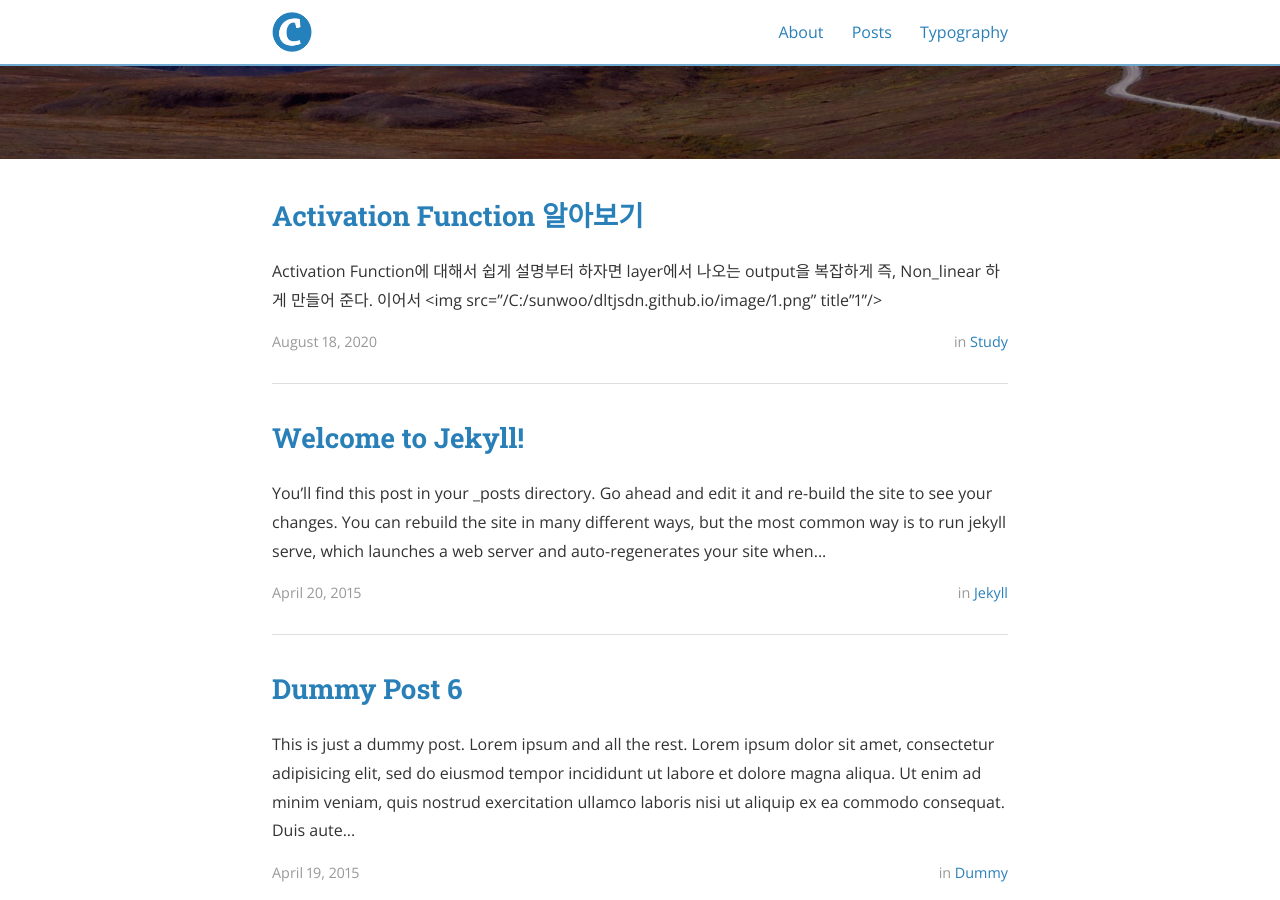
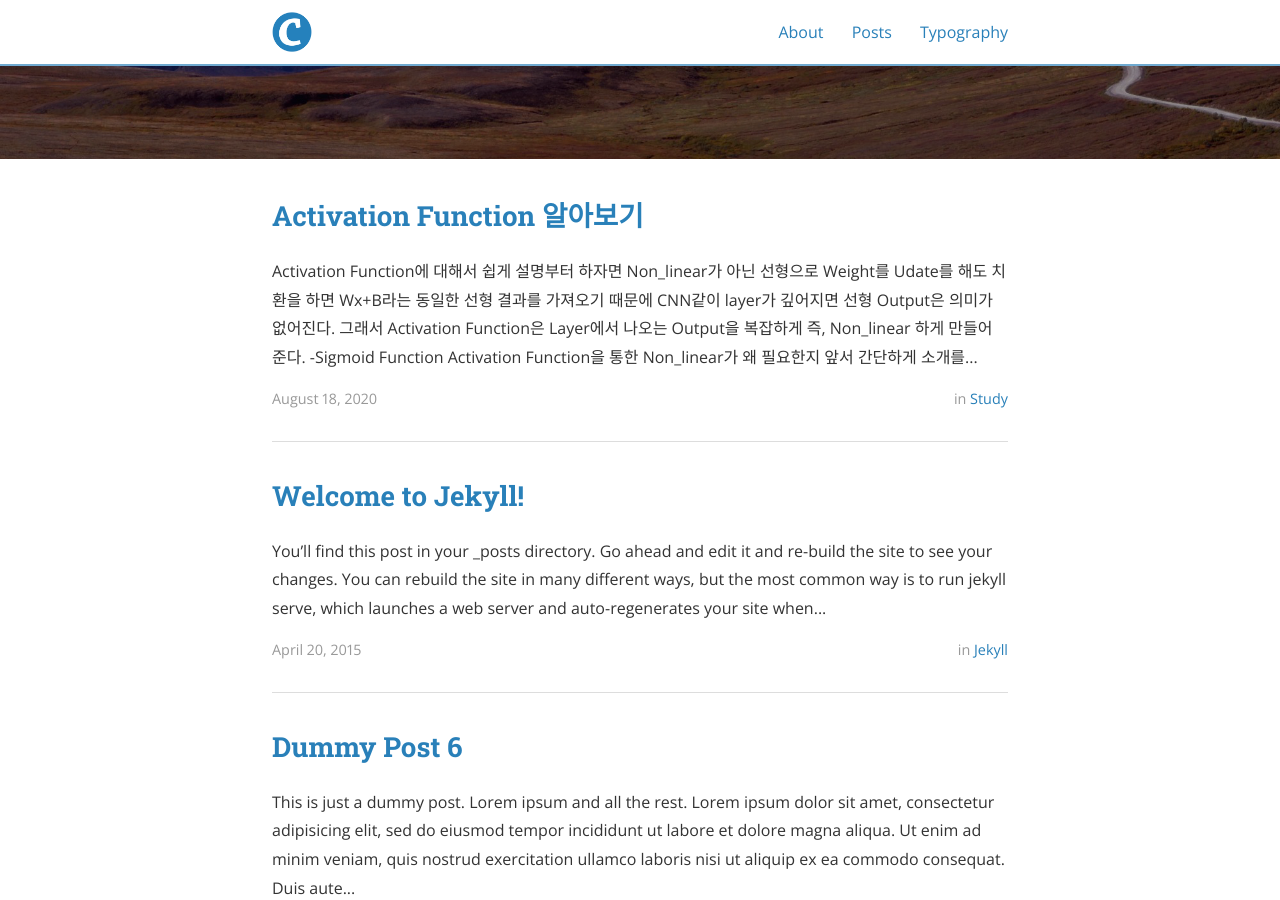
Before and after one commit to dltjsdn/dltjsdn.github.io, a Jekyll site: the page built from index.html, in a window 1280 px wide and 900 px high, scrolled down 346 px. Built offline with Jekyll 4.4.1, drawn with Linux system fonts in a browser that asks for light colours; nearby versions of some CDN libraries; the list of posts is cut into pages by our own code; part of the change alters nothing that is shown.

Commit message:
init commit4

```diff
--- a/_posts/2020-09-18-Study.md
+++ b/_posts/2020-09-18-Study.md
@@ -4,18 +4,49 @@ title:  "Activation Function 알아보기"
 date:   2020-08-18T14:25:52-05:00
 author: Sunwoo Lee
 categories: Study
+cover : "/assets/activation.png"
 ---
 
 
 
-Activation Function에 대해서 쉽게 설명부터 하자면 layer에서 나오는 output을 복잡하게 즉, Non_linear 하게 만들어 준다.
+**Activation Function**에 대해서 쉽게 설명부터 하자면 Non_linear가 아닌 선형으로 Weight를 Udate를 해도 치환을 하면 Wx+B라는 동일한 선형 결과를 가져오기 때문에 CNN같이 layer가 깊어지면 선형 Output은 의미가 없어진다. 그래서 **Activation Function**은 Layer에서 나오는 Output을 복잡하게 즉, Non_linear 하게 만들어 준다.
 
-![1](/C:/sunwoo/dltjsdn.github.io/image/1.png)
+**`-Sigmoid Function`**
 
-이어서
+![KakaoTalk_20201202_005018879](https://user-images.githubusercontent.com/47741696/100777017-978fb780-3448-11eb-8901-a48ccb5dbec5.jpg)
 
-<img src="/C:/sunwoo/dltjsdn.github.io/image/1.png" title"1"/>
+Activation Function을 통한 Non_linear가 왜 필요한지 앞서 간단하게 소개를 하였으니 이제는 몇 가지 Activation Function에 대해서 설명을 하려고 한다. 먼저 Sigmoid 함수는 입력을 (0,1) 사이의 값으로 Normailze하는 특징을 가지고 있다.
 
-![1](C:\sunwoo\dltjsdn.github.io\image\1.PNG)
+위의 그림을 보면 -6, 6 구간부터 접선의 기울기가 0이되는 구간이 시작되는데 Back propagation을 통해서 편미분을 할때 dL/dw가 0이 되면서  weight의 update가 없어져서 saturation현상이 발생한다.
 
-![1](https://user-images.githubusercontent.com/47741696/100775075-1d5e3380-3446-11eb-91a6-6734d393b314.PNG)
+![vanishing](https://user-images.githubusercontent.com/47741696/100777614-65328a00-3449-11eb-9cb3-72abf2abf687.jpg)
+
+이런 saturation되는 현상을 위의 그림처럼 Vanishing gradient 라고 한다. 그리고 결과값이 0~1사이로만 나와서 모두 같은 부호를 가지기 때문에 zigzag현상이 발생하여 Sigmoid 함수는 현재 많이 사용하지는 않는다.
+
+
+
+**`-tanh Fuction`**
+
+![KakaoTalk_20201202_005018788](https://user-images.githubusercontent.com/47741696/100778052-e2f69580-3449-11eb-9732-60e6644fb2b7.jpg)
+
+Sigmoid 함수의 zigzag현상을 해결하기 위해서 결과값이 -1, 1 사이로 나오게 하는 tanh 함수이다 . 결과값이 -1, 1 이라서 zigzag 현상이 줄어들었지만 Vanishing gradient 문제는 계속되어서 많이 사용하지 않는다.
+
+
+
+**`-ReLU Function`**
+
+![KakaoTalk_20201202_005018420](https://user-images.githubusercontent.com/47741696/100778681-a7a89680-344a-11eb-9967-df047a3258b0.jpg)
+
+앞서 나온 두가지 함수의 고질적인 문제인 Vanishing gradient를 해결해서 현재 가장 많이 쓰이고 있는 ReLU 함수이다.  그림처럼 음수는 0이고 양수는 x의 값을 가진다. 앞에서 설명한 두개의 함수는 양쪽에서 saturation이 생겼지만 ReLU는 음수에서만 saturation이 안생기고 exp연산이 없기 때문에 매우 빠른 수렴속도를 보인다는 장점을 가지고 있다.
+
+
+
+**`-PReLU, Leaky ReLu`**
+
+
+
+![2](https://user-images.githubusercontent.com/47741696/100779626-0589ae00-344c-11eb-81b5-4cd05512a3df.png)
+
+ReLU는 음수값이 한번 들어오면 Back propagation이 0을 가지기 때문에 노드가 통째로 죽어버리는 Dying ReLU라는 문제점을 가지고 있다. 그래서 위 그림의 PRelu, Leaky ReLU처럼 음수값에 알파값을 주어서 Dying ReLU를 해결하려는 노력을 하는 함수들도 많이 나왔다.
+
+※ 실제 학습을 시키면서 ReLU 대신에 PReLU나 Leaky ReLU를 사용했을 때 눈에 보일 정도의 성능은 보지 못하였고 오히려 ReLU가 더 좋은 성능을 가져오는 경우도 많았다. 관련 논문을 읽어보니 일반 ReLU가 regularzation 경향을 증가시켜 Drop-out과 비슷한 효과를 내는 경우도 있다고 한다.  관련 내용은 fine-tuning 글에서 다시 한번 자세히 설명을 하려고 한다.
```
Also changed, not shown: assets/activation.PNG (added), image/2.png (added), image/vanishing.jpg (added).
